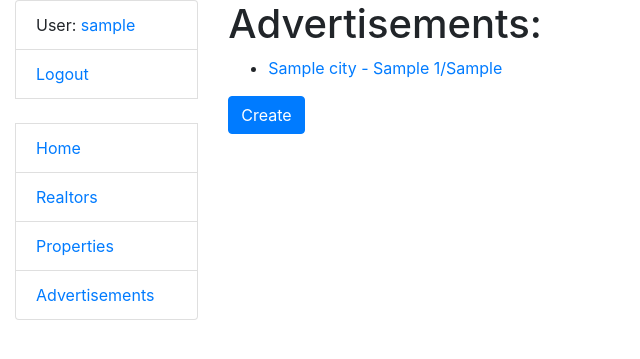
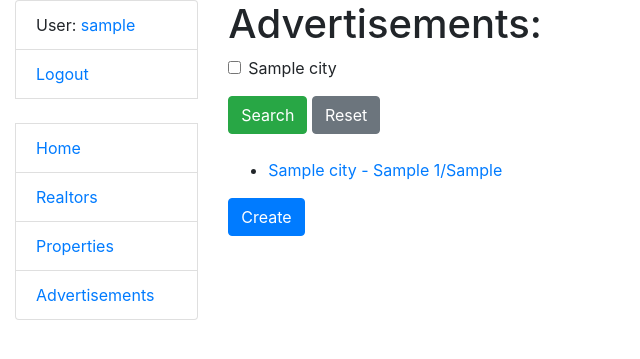
Before and after one commit to Nexxel05/Realtor-agency, a Django app: page /advertisements/ in a window 1280 px wide. Shown: the top 359 px of the page, without its empty margins (0-640 px from the left). Run offline with Django 4.2, Linux system fonts and the light colour scheme; a user stored in the database is signed in; tables that the repository leaves empty hold one stand-in row (values such as "Sample post"); some libraries are stand-ins or nearby versions.

Commit message:
Add AdvertisementSearchForm with search by multiple cities, define get_queryset and get_context_data for AdvertisementListView, include search form to advertisement_list and configure search reset button

```diff
--- a/advertisement/forms.py
+++ b/advertisement/forms.py
@@ -3,7 +3,7 @@ from django.contrib.auth import get_user_model
 from django.contrib.auth.forms import UserCreationForm
 from django.core.exceptions import ValidationError
 
-from advertisement.models import Realtor, Advertisement
+from advertisement.models import Realtor, Advertisement, City
 
 
 class RealtorCreationForm(UserCreationForm):
@@ -78,3 +78,15 @@ def validate_advertisement_house(house):
     if house <= 0:
         raise ValidationError("House number can not be negative")
     return house
+
+
+class AdvertisementSearchForm(forms.ModelForm):
+    cities = forms.ModelMultipleChoiceField(
+        queryset=City.objects.all(),
+        widget=forms.CheckboxSelectMultiple,
+        label=""
+    )
+
+    class Meta:
+        model = Advertisement
+        fields = ("cities",)
--- a/advertisement/views.py
+++ b/advertisement/views.py
@@ -1,11 +1,12 @@
 from django.contrib.auth.decorators import login_required
 from django.contrib.auth.mixins import LoginRequiredMixin
-from django.db.models import Q
+from django.db.models import Q, Count
 from django.shortcuts import render
 from django.urls import reverse_lazy
 from django.views.generic import ListView, DetailView, CreateView, DeleteView, UpdateView
 
-from advertisement.forms import RealtorCreationForm, AdvertisementCreationForm, RealtorUpdateForm, RealtorSearchForm
+from advertisement.forms import RealtorCreationForm, AdvertisementCreationForm, RealtorUpdateForm, RealtorSearchForm, \
+    AdvertisementSearchForm
 from advertisement.models import Realtor, Advertisement, Property
 
 
@@ -25,7 +26,7 @@ class RealtorListView(LoginRequiredMixin, ListView):
     model = Realtor
 
     def get_queryset(self):
-        queryset = super().get_queryset()
+        queryset = super(RealtorListView, self).get_queryset()
         form = RealtorSearchForm(self.request.GET)
 
         if form.is_valid():
@@ -37,7 +38,7 @@ class RealtorListView(LoginRequiredMixin, ListView):
         return queryset
 
     def get_context_data(self, **kwargs):
-        context = super().get_context_data(**kwargs)
+        context = super(RealtorListView, self).get_context_data()
 
         search = self.request.GET.get("search", "")
 
@@ -92,6 +93,25 @@ class PropertyUpdateView(LoginRequiredMixin, UpdateView):
 class AdvertisementListView(LoginRequiredMixin, ListView):
     model = Advertisement
 
+    def get_queryset(self):
+        queryset = super(AdvertisementListView, self).get_queryset()
+
+        cities = self.request.GET.getlist("cities")
+
+        if cities:
+            return self.model.objects.filter(
+                city__in=cities
+            ).distinct()
+
+        return queryset
+
+    def get_context_data(self, *, object_list=None, **kwargs):
+        context = super(AdvertisementListView, self).get_context_data()
+
+        context["search_form"] = AdvertisementSearchForm()
+
+        return context
+
 
 class AdvertisementDetailView(LoginRequiredMixin, DetailView):
     model = Advertisement
--- a/templates/advertisement/advertisement_list.html
+++ b/templates/advertisement/advertisement_list.html
@@ -1,7 +1,17 @@
 {% extends "base.html" %}
+{% load crispy_forms_filters %}
 
 {% block content %}
   <h1>Advertisements:</h1>
+  <form action="" method="get">
+    {{ search_form|crispy }}
+
+    <input type="submit" value="Search" class="btn btn-success">
+    <a class="btn btn-secondary" href="{% url 'advertisement:advertisement-list' %}">Reset</a>
+  </form>
+
+  <br>
+
   <ul>
     {% for advertisement in advertisement_list %}
     <li><a href="{% url 'advertisement:advertisement-detail' pk=advertisement.id %}">{{advertisement}}</a></li>
```
